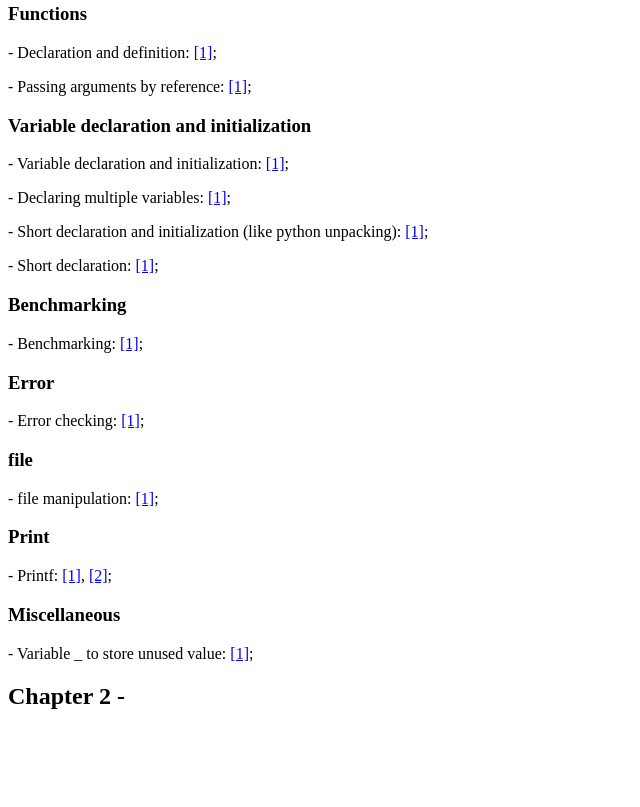
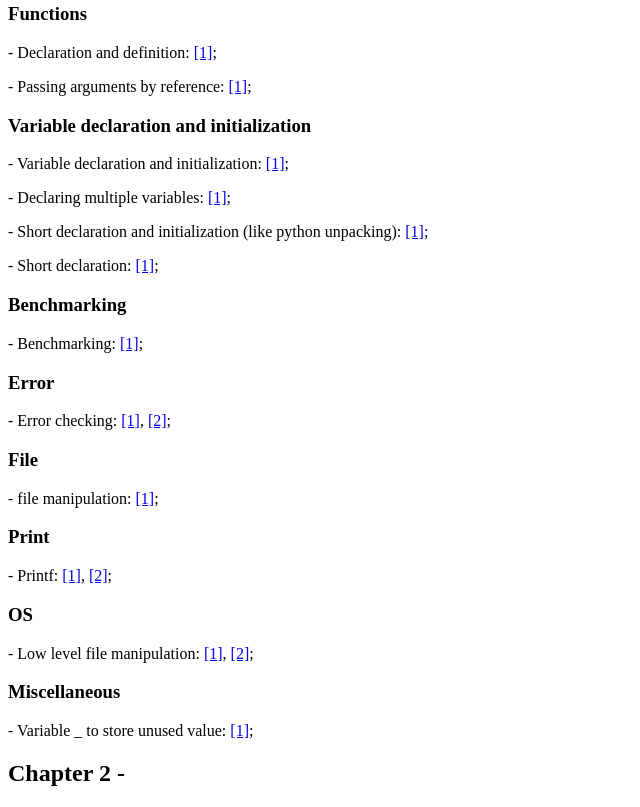
Before and after one commit to ArturAssisComp/Book-The-Go-Programming-Language, a plain HTML site: page index.html in a window 1280 px wide. Shown: the part 991-1798 px from the top of the page, without its empty margins (0-640 px from the left). Before the commit the page ends 1720 px from the top, so only its background shows below. Drawn offline with Linux system fonts and the light colour scheme.

Commit message:
Update index

```diff
--- a/index.html
+++ b/index.html
@@ -51,12 +51,20 @@
                 <h3>Benchmarking</h3>
                     <p> - Benchmarking: <a href="chap1_Tutorial/benchmarking/benchmark_echo_test.go" target="_blank">[1]</a>; </p>
                 <h3>Error</h3>
-                    <p> - Error checking: <a href="chap1_Tutorial/dup_2.go" target="_blank">[1]</a>; </p>
-                <h3>file</h3>
-                    <p> - file manipulation: <a href="chap1_Tutorial/dup_2.go" target="_blank">[1]</a>; </p>
+                    <p> - Error checking:
+                        <a href="chap1_Tutorial/low_level_file_manipulation.go" target="_blank">[1]</a>,
+                        <a href="chap1_Tutorial/dup_2.go" target="_blank">[2]</a>;
+                    </p>
+                <h3>File</h3>
+                    <p> - file manipulation: <a href="chap1_Tutorial/file_manipulation.go" target="_blank">[1]</a>; </p>
                 <h3>Print</h3>
                     <p> - Printf:
                         <a href="chap1_Tutorial/map.go" target="_blank">[1]</a>,
+                        <a href="chap1_Tutorial/dup_2.go" target="_blank">[2]</a>;
+                    </p>
+                <h3>OS</h3>
+                    <p> - Low level file manipulation:
+                        <a href="chap1_Tutorial/low_level_file_manipulation.go" target="_blank">[1]</a>,
                         <a href="chap1_Tutorial/dup_2.go" target="_blank">[2]</a>;
                     </p>
                 <h3>Miscellaneous</h3>
```
